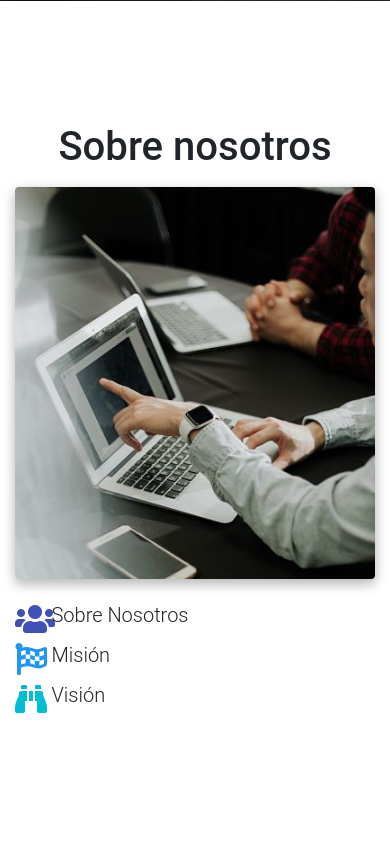
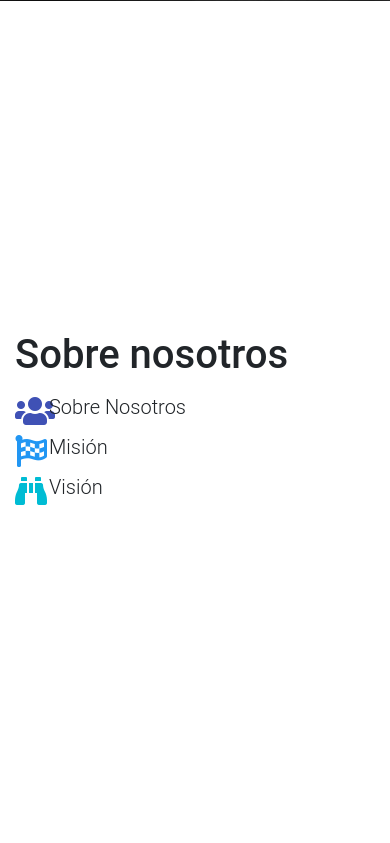
Before and after one commit to Coffee-Kode/Venatici-website, a CodeIgniter app: page /venatici-website/index.php/website_ctrl/home in a window 390 px wide. Shown: the part 843-1686 px from the top of the page. Run offline with CodeIgniter, Linux system fonts and the light colour scheme.

Commit message:
hidden img about us from md size

```diff
--- a/application/views/website/home.php
+++ b/application/views/website/home.php
@@ -41,7 +41,7 @@
             <div class="row wow fadeIn mt-3">
 
                 <!-- Start Column img about-us -->
-                <div class="col-md-4 ">
+                <div class="d-none d-md-block col-md-4 ">
                     <img src="assets/images/img-about-us.jpg" class="rounded img-fluid z-depth-1-half mb-4"
                         alt="responsive">
                 </div>
```
